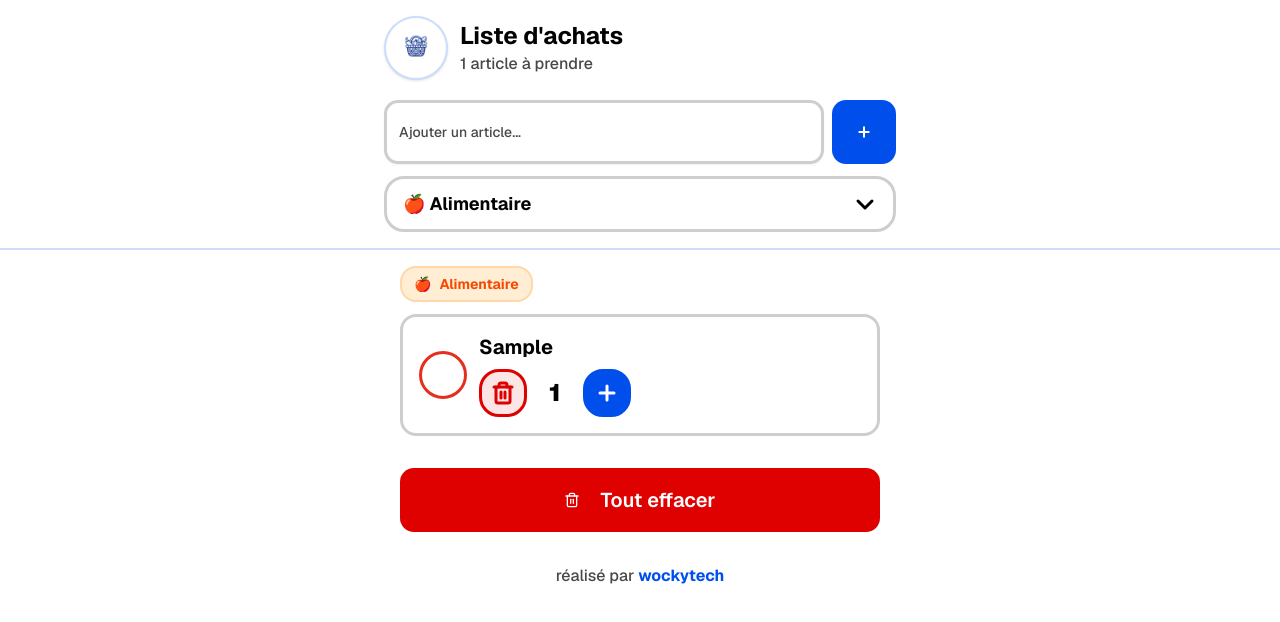
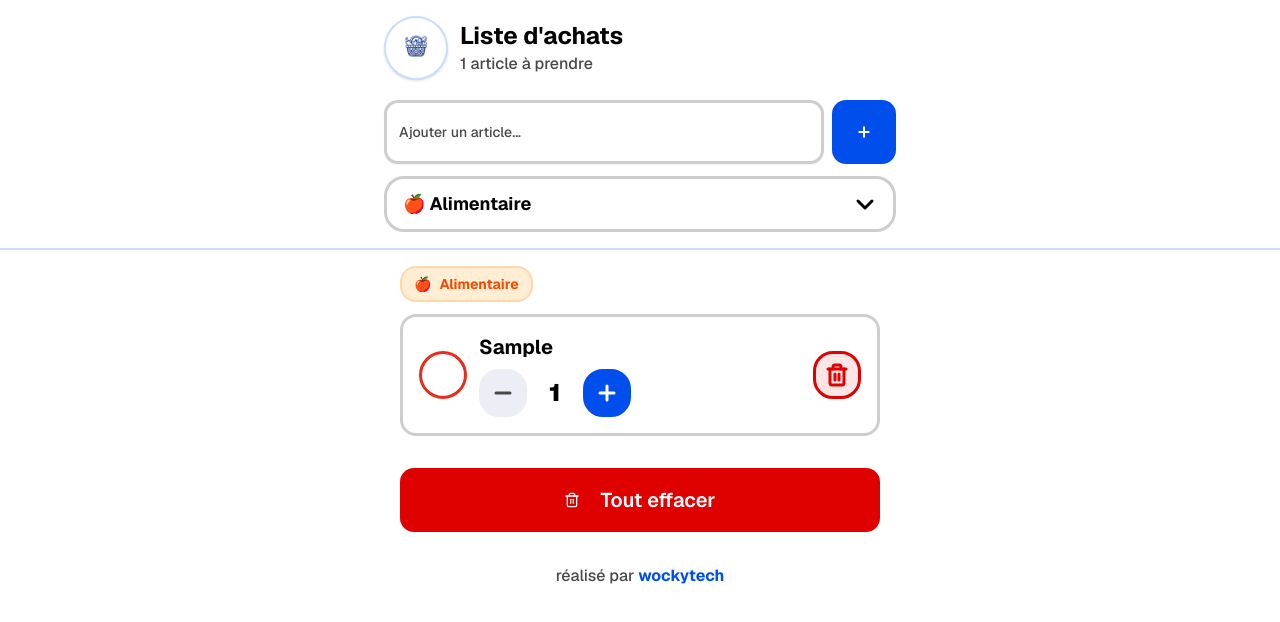
Before and after one commit to mactar27/ndugu, a Next.js app: page / in a window 1280 px wide. Both pictures are taken after typing "Sample" into the empty fields and a click on the button "Ajouter". Shown: the top 622 px of the page. Built offline with nearby package versions, Linux system fonts and the light colour scheme.

Commit message:
Simplify deletion with a dedicated trash button per row

```diff
--- a/components/shopping-list.tsx
+++ b/components/shopping-list.tsx
@@ -71,25 +71,21 @@ export function ShoppingList() {
   }
 
   const updateQuantity = (id: string, delta: number) => {
-    setItems((prev) => {
-      const item = prev.find((i) => i.id === id)
-      if (!item) return prev
-
-      if (item.quantity === 1 && delta === -1) {
-        // Haptic feedback
-        if (typeof window !== "undefined" && window.navigator.vibrate) {
-          window.navigator.vibrate(50)
-        }
-        // Confirmation or direct delete with visual feedback
-        return prev.filter((i) => i.id !== id)
-      }
-
-      return prev.map((item) =>
+    setItems((prev) =>
+      prev.map((item) =>
         item.id === id
           ? { ...item, quantity: Math.max(1, item.quantity + delta) }
           : item
       )
-    })
+    )
+  }
+
+  const removeItem = (id: string) => {
+    // Haptic feedback
+    if (typeof window !== "undefined" && window.navigator.vibrate) {
+      window.navigator.vibrate(50)
+    }
+    setItems((prev) => prev.filter((item) => item.id !== id))
   }
 
   const clearAll = () => {
@@ -260,17 +256,14 @@ export function ShoppingList() {
                                 <div className="flex items-center gap-1">
                                   <button
                                     onClick={() => updateQuantity(item.id, -1)}
+                                    disabled={item.quantity <= 1}
                                     className={`w-12 h-12 rounded-xl border-3 flex items-center justify-center transition-colors ${
-                                      item.quantity === 1
-                                        ? "bg-destructive/10 border-destructive text-destructive"
+                                      item.quantity <= 1
+                                        ? "bg-muted border-muted text-muted-foreground"
                                         : "bg-white border-border text-foreground"
                                     }`}
                                   >
-                                    {item.quantity === 1 ? (
-                                      <Trash2 className="w-6 h-6" strokeWidth={3} />
-                                    ) : (
-                                      <Minus className="w-6 h-6" strokeWidth={3} />
-                                    )}
+                                    <Minus className="w-6 h-6" strokeWidth={3} />
                                   </button>
                                   <span className="w-12 text-center text-2xl font-black text-foreground">
                                     {item.quantity}
@@ -285,6 +278,12 @@ export function ShoppingList() {
                               </div>
                             )}
                           </div>
+                          <button
+                            onClick={() => removeItem(item.id)}
+                            className="w-12 h-12 rounded-xl border-3 border-destructive bg-destructive/10 text-destructive flex items-center justify-center shrink-0 hover:bg-destructive hover:text-white transition-colors"
+                          >
+                            <Trash2 className="w-6 h-6" strokeWidth={3} />
+                          </button>
                           {item.checked && (
                             <span className="text-success font-bold text-xl shrink-0 bg-success/10 w-12 h-12 flex items-center justify-center rounded-full border-2 border-success">
                               {item.quantity}
```
